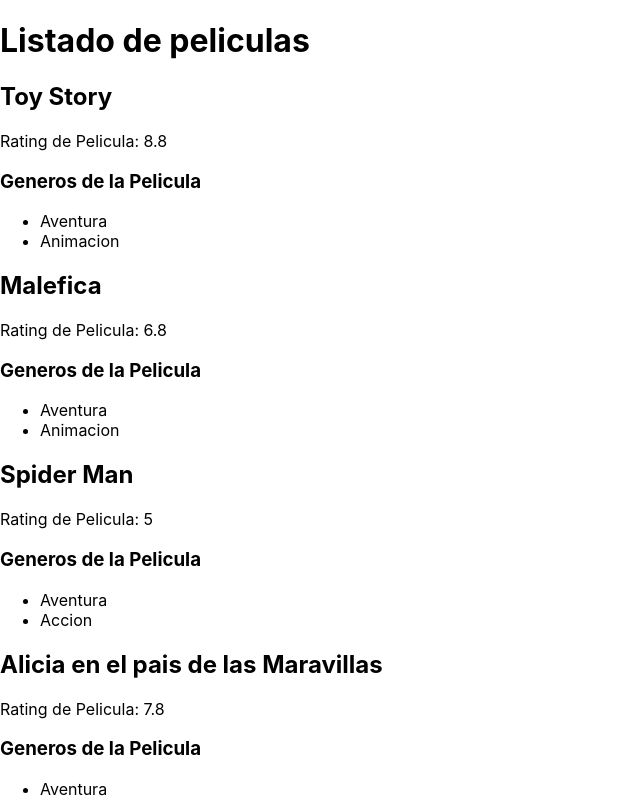
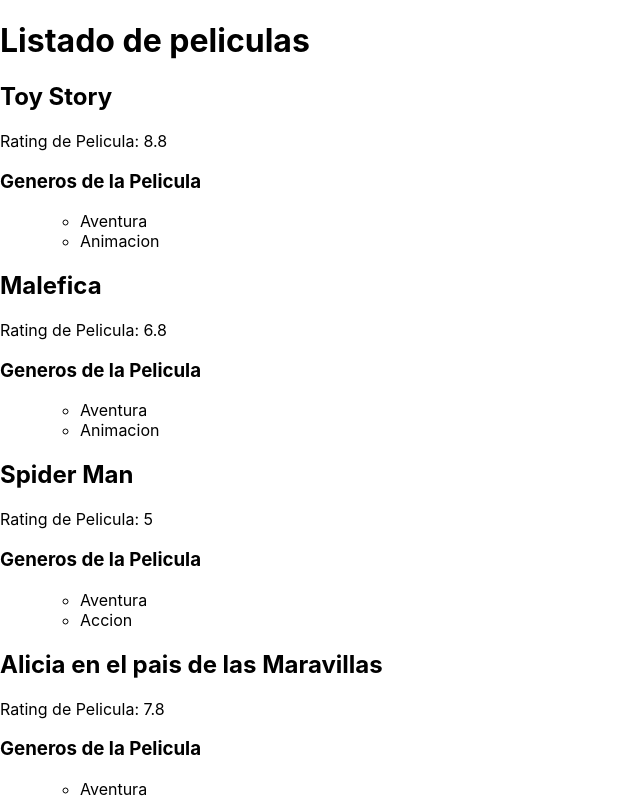
Before and after one commit to Gerarck2021/proyectoReact, a React (Create React App) app in the folder app-react/: page / in a window 1280 px wide. Shown: the top 800 px of the page, without its empty margins (0-640 px from the left). Built offline with nearby package versions, Linux system fonts and the light colour scheme.

Commit message:
Se instala prop-types, se hacen los defaultProps en Peliculas.js y se hace validacion de generos en el mismo

```diff
--- a/app-react/package.json
+++ b/app-react/package.json
@@ -6,6 +6,7 @@
     "@testing-library/jest-dom": "^5.16.2",
     "@testing-library/react": "^12.1.2",
     "@testing-library/user-event": "^13.5.0",
+    "prop-types": "^15.8.1",
     "react": "^17.0.2",
     "react-dom": "^17.0.2",
     "react-scripts": "5.0.0",
--- a/app-react/src/components/Peliculas.js
+++ b/app-react/src/components/Peliculas.js
@@ -1,9 +1,22 @@
 import React from 'react';
 
+//depsues de instalado, importamos el prop types
+import propTypes from 'prop-types';
 //componente que tiene titulo y rating
 function Pelicula(props) {
 
+    let listaGeneros;
+    if(props.generos != null ) {
+        listaGeneros =
+            <ul>
+                {/*Se coloca props en generos y una key para que no tenga problemas de renderizar el <li>*/}
+                { props.generos.map( (genero, i) => <li key={i + "movie2022"}>{ genero}</li>)}
+            </ul>
+    } else {
+        listaGeneros = "";
+    }
     return(
+
         <div>
             {/*Se colocan las props en titulo y rating para agregar datos en otros componentes*/}
             <h2 className="TituloPeli">{ props.titulo }</h2>
@@ -11,10 +24,15 @@ function Pelicula(props) {
             <h3>Generos de la Pelicula</h3>
             <ul>
                 {/*Se coloca props en generos y una key para que no tenga problemas de renderizar el <li>*/}
-                { props.generos.map( (genero, i) => <li key={i + "movie2022"}>{ genero}</li>)}
+                { listaGeneros }
             </ul>
         </div>
     )
 }
 
+Pelicula.defaultProps = {
+    rating: "Esta pelicula aun no ha sido puntuada",
+    generos: null
+}
+
 export default Pelicula;
```
